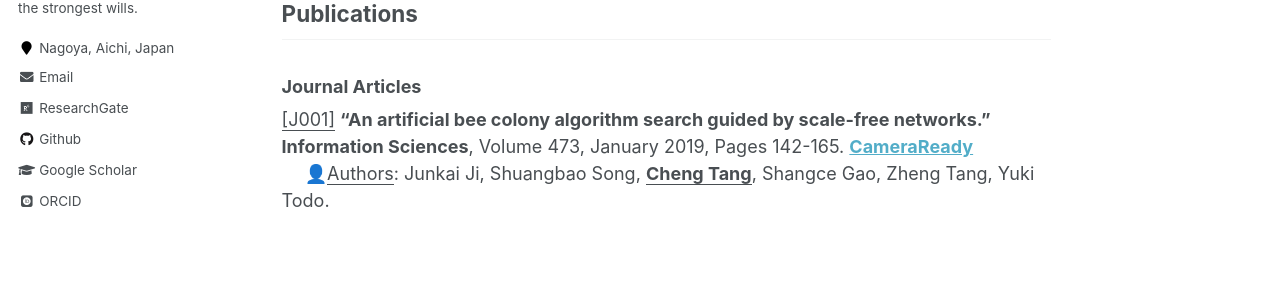
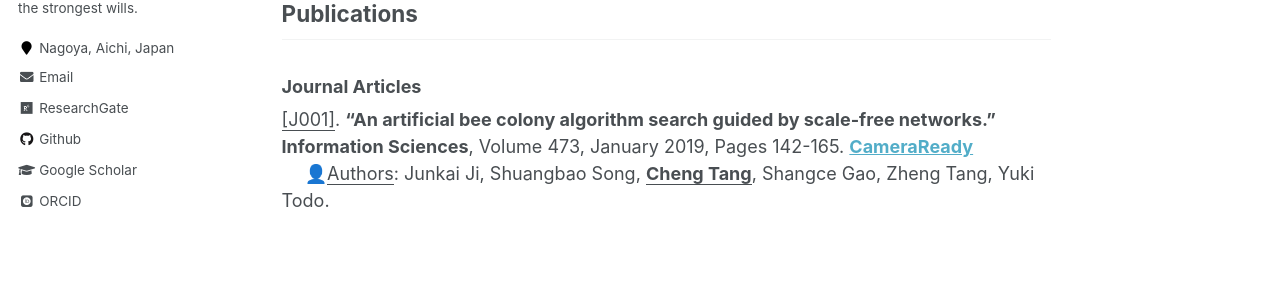
Before and after one commit to ChengTANG-AI/chengtang-ai.github.io, a Jekyll site: the page built from _pages/JournalPublications.md, in a window 1280 px wide. Shown: the part 316-618 px from the top of the page. Built offline with Jekyll 4.4.1, drawn with Linux system fonts in a browser that asks for light colours; some web fonts are replaced.

Commit message:
Update JournalPublications.md

```diff
--- a/_pages/JournalPublications.md
+++ b/_pages/JournalPublications.md
@@ -33,5 +33,5 @@ Publications
 
 
 
-<u>[J001]</u> **"An artificial bee colony algorithm search guided by scale-free networks." Information Sciences**, Volume 473, January 2019, Pages 142-165. **[CameraReady](https://doi.org/10.1016/j.ins.2018.09.034)**
+<u>[J001]</u>. **"An artificial bee colony algorithm search guided by scale-free networks." Information Sciences**, Volume 473, January 2019, Pages 142-165. **[CameraReady](https://doi.org/10.1016/j.ins.2018.09.034)**
 &emsp; 👤<u>Authors</u>: Junkai Ji, Shuangbao Song, **<u>Cheng Tang</u>**, Shangce Gao, Zheng Tang, Yuki Todo.
```
